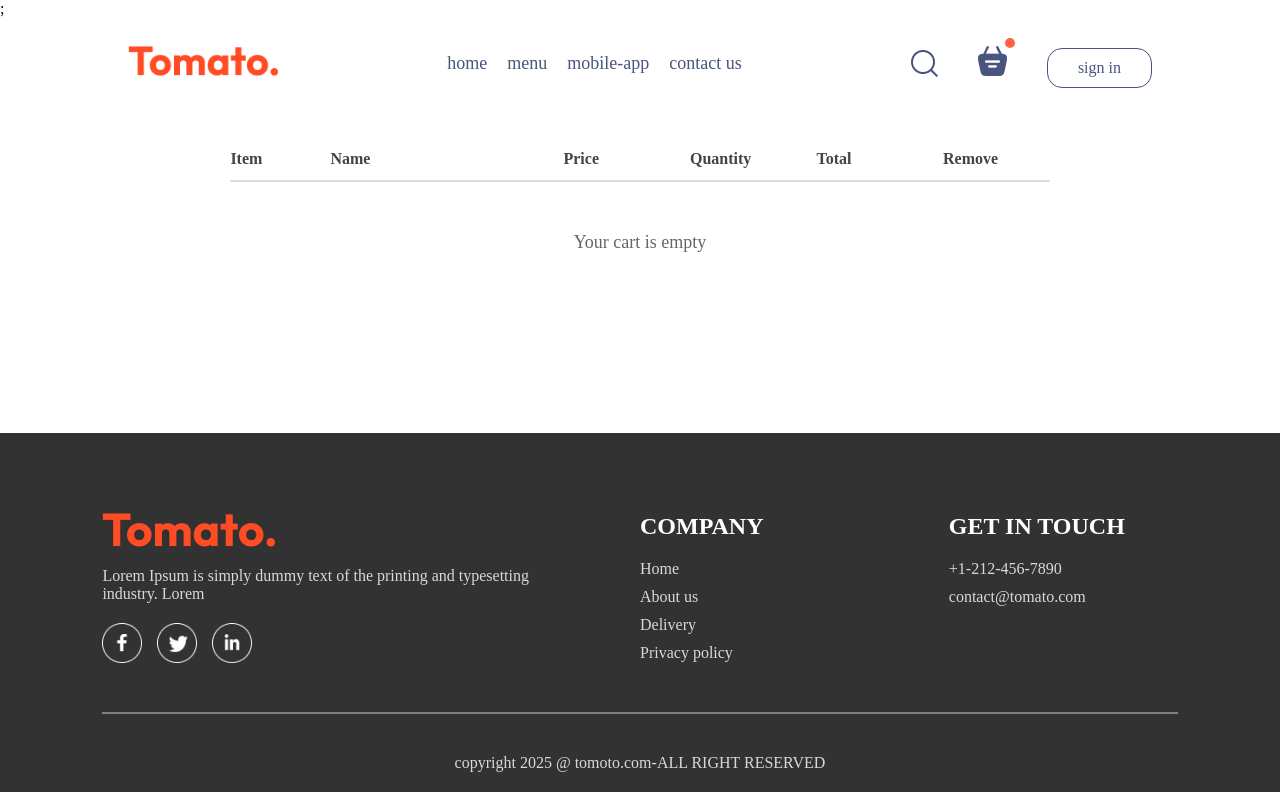
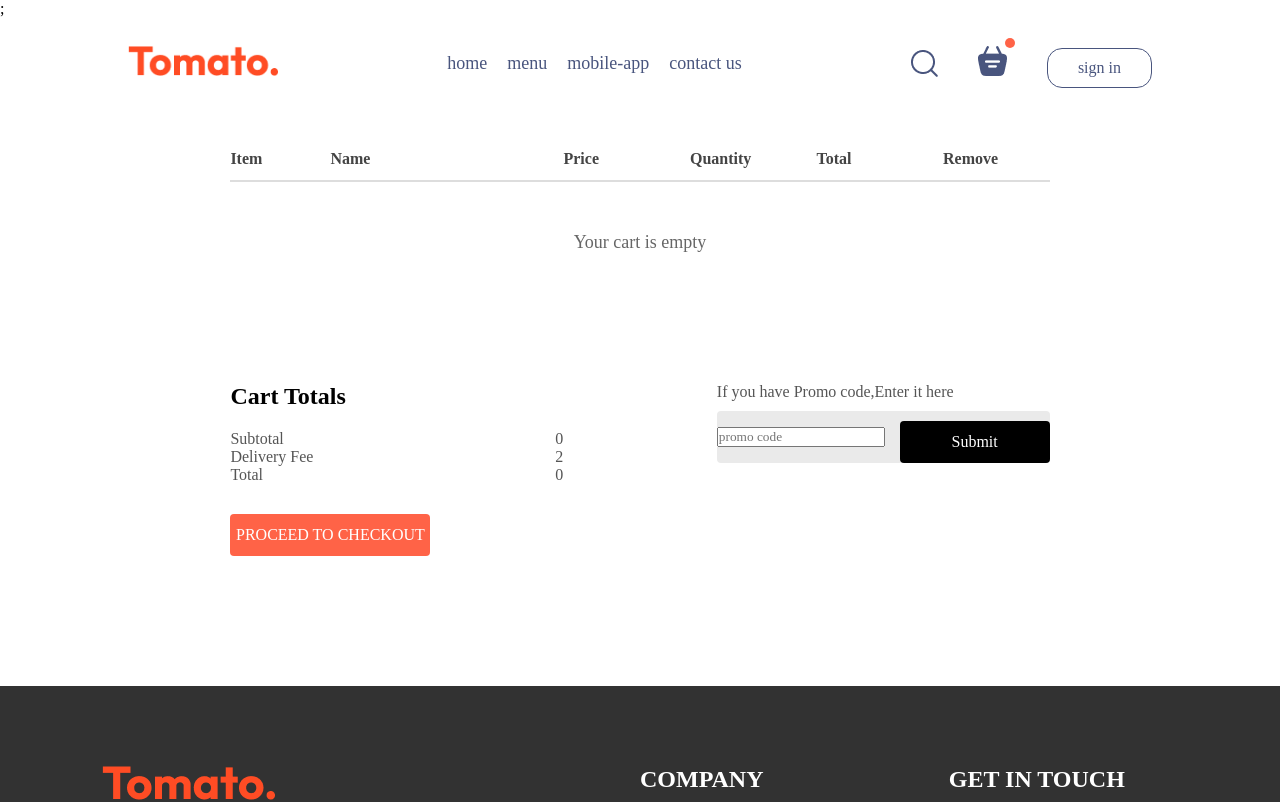
Before and after one commit to Purvish1452/Food-deliver-system, a React (Vite) app in the folder frontend/: page /card in a window 1280 px wide. Shown: the top 802 px of the page. Built offline with nearby package versions, Linux system fonts and the light colour scheme.

Commit message:
total amount and promocode

```diff
--- a/frontend/src/pages/Cart/Cart.css
+++ b/frontend/src/pages/Cart/Cart.css
@@ -79,3 +79,55 @@
 .empty-cart p {
   margin: 0;
 }
+.cart-bottom{
+  margin-top: 80px;
+  display: flex;
+  justify-content: space-between;
+  gap: max(12vw,20px);
+}
+.cart-total{
+  flex: 1;
+  display: flex;
+  flex-direction: column;
+  gap: 20px;
+}
+.cart-total-details{
+  display: flex;
+  justify-content: space-between;
+  color: #555;
+}
+.cart-total hr{
+  margin: 10px 0px;
+}
+.cart-total button{
+    border: none;
+    color: white;
+    background-color: tomato;
+    width: max(15vw,200px);
+    padding: 12px 0px;
+    border-radius: 4px;
+    cursor: pointer;
+}
+.cart-promocode{
+   flex: 1;
+}
+.cart-promocode p{
+  color: #555;
+}
+.cart-promocode-input{
+
+  margin-top: 10px;
+  display: flex;
+  justify-content: space-between;
+  align-items: center;
+  background-color: #eaeaea;
+  border-radius: 4px;
+}
+.cart-promocode-input button{
+  width: max(10vw,150px);
+  padding: 12px 5px;
+  background-color: black;
+  border: none;
+  color: white;
+  border-radius: 4px;
+}
--- a/frontend/src/pages/Cart/Cart.jsx
+++ b/frontend/src/pages/Cart/Cart.jsx
@@ -52,6 +52,35 @@
           })
         )}
       </div>
+      <div className="cart-bottom">
+        <div className="cart-total">
+          <h2>Cart Totals</h2>
+          <div>
+            <div className="cart-total-details">
+              <p>Subtotal</p>
+              <p>{0}</p>
+            </div>
+            <div className="cart-total-details">
+              <p>Delivery Fee</p>
+              <p>{2}</p>
+            </div>
+            <div className="cart-total-details">
+              <p>Total</p>
+              <p>{0}</p>
+            </div>
+          </div>
+          <button>PROCEED TO CHECKOUT</button>
+        </div>
+        <div className="cart-promocode">
+          <div>
+            <p>If you have Promo code,Enter it here </p>
+            <div className="cart-promocode-input">
+              <input type="text" placeholder="promo code" />
+              <button>Submit</button>
+            </div>
+          </div>
+        </div>
+      </div>
     </div>
   );
 };
```
